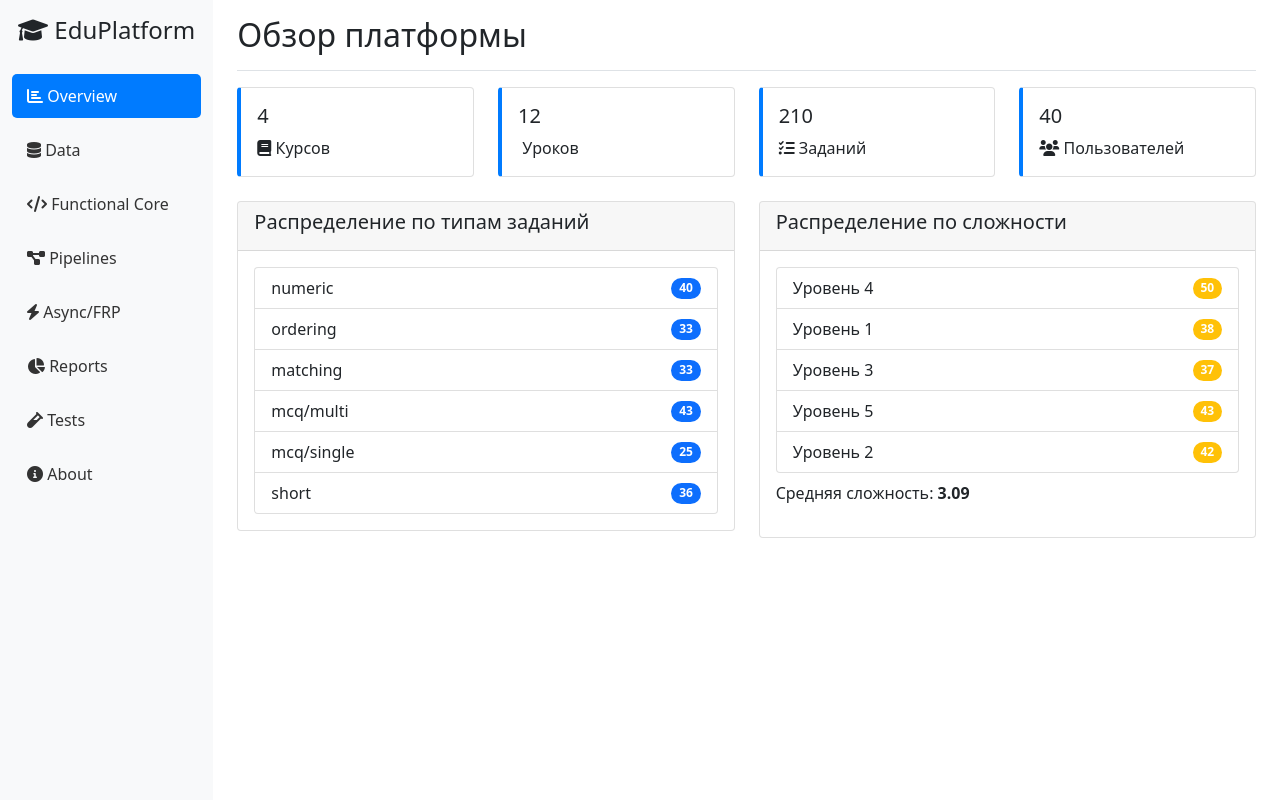
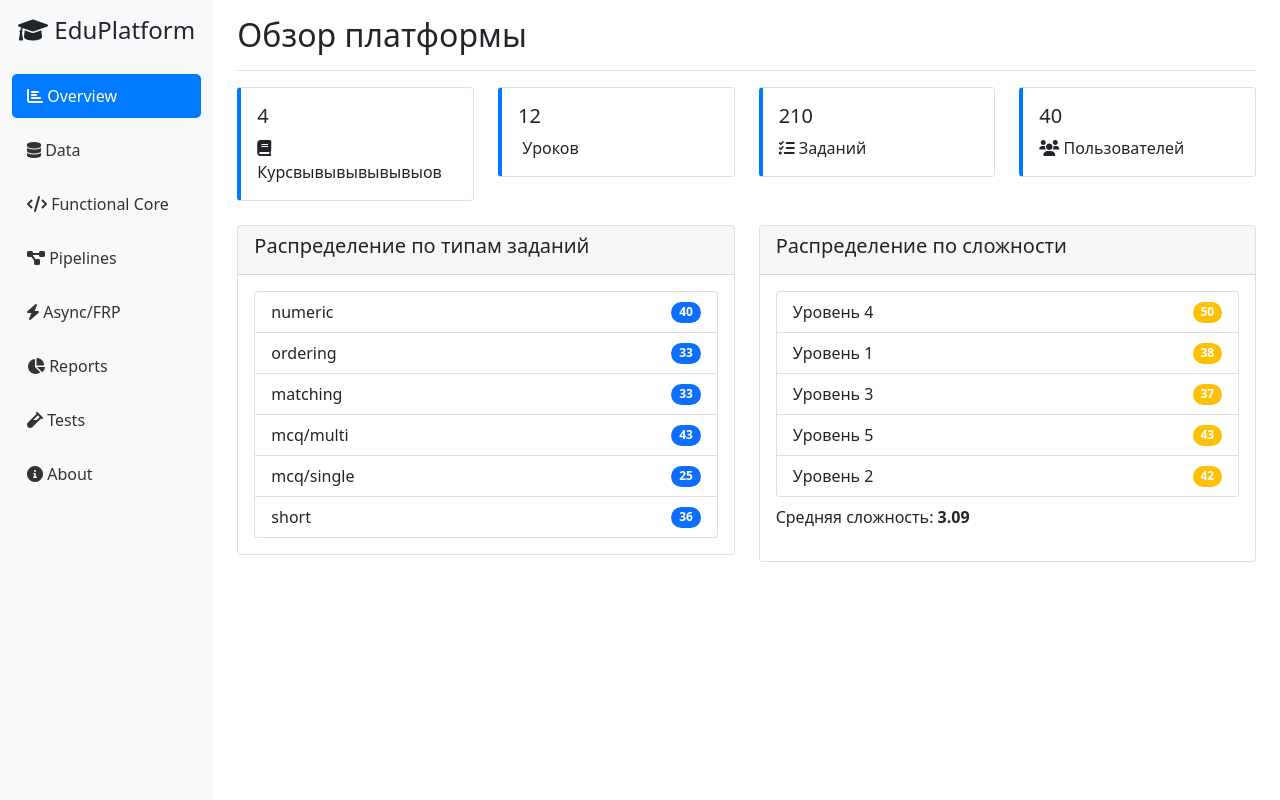
Before and after one commit to KHannibal21/edu_site, a Django app: page / in a window 1280 px wide. Run offline with Django 5.2, Linux system fonts and the light colour scheme; data comes from the database, SQL or seed files in the repository.

Commit message:
Описание изменений

```diff
--- a/apps/templates/apps/overview.html
+++ b/apps/templates/apps/overview.html
@@ -10,7 +10,7 @@
         <div class="card stat-card">
             <div class="card-body">
                 <h5 class="card-title">{{ stats.total_courses }}</h5>
-                <p class="card-text"><i class="fas fa-book"></i> Курсов</p>
+                <p class="card-text"><i class="fas fa-book"></i> Курсвывывывывывыов</p>
             </div>
         </div>
     </div>
```
